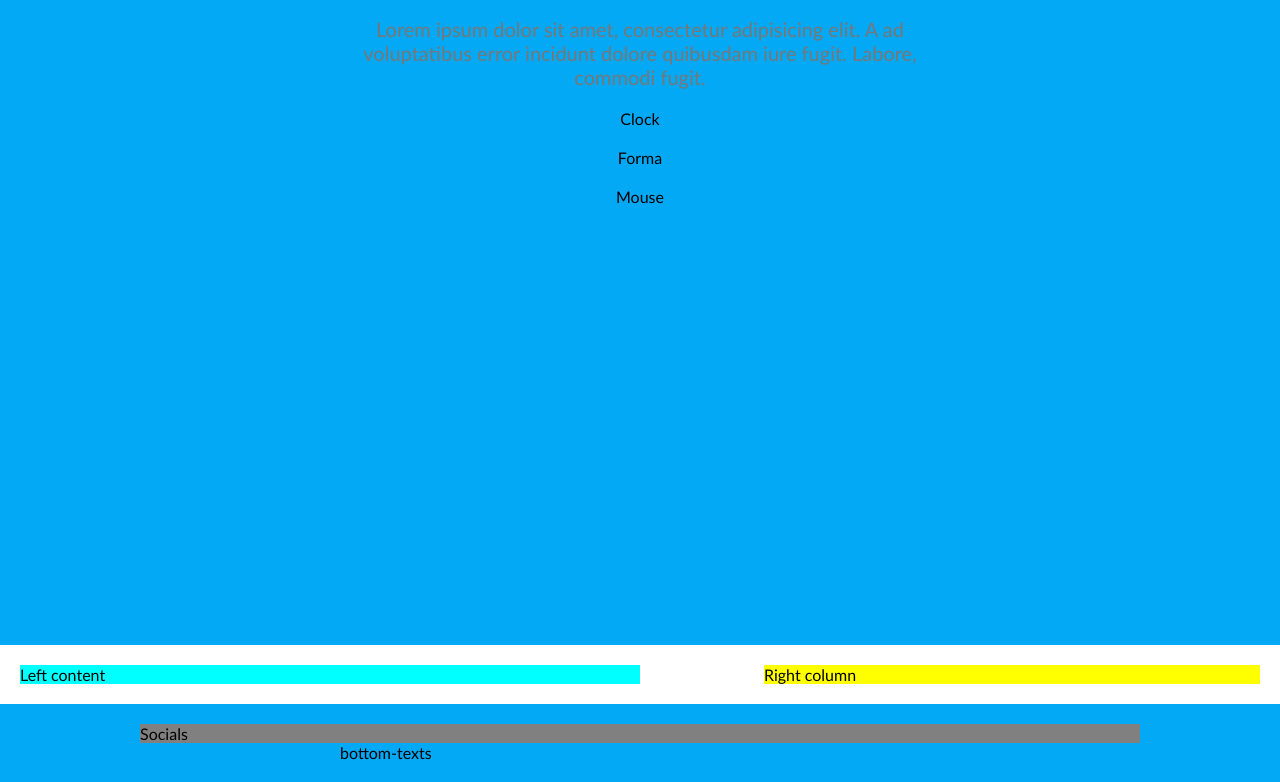
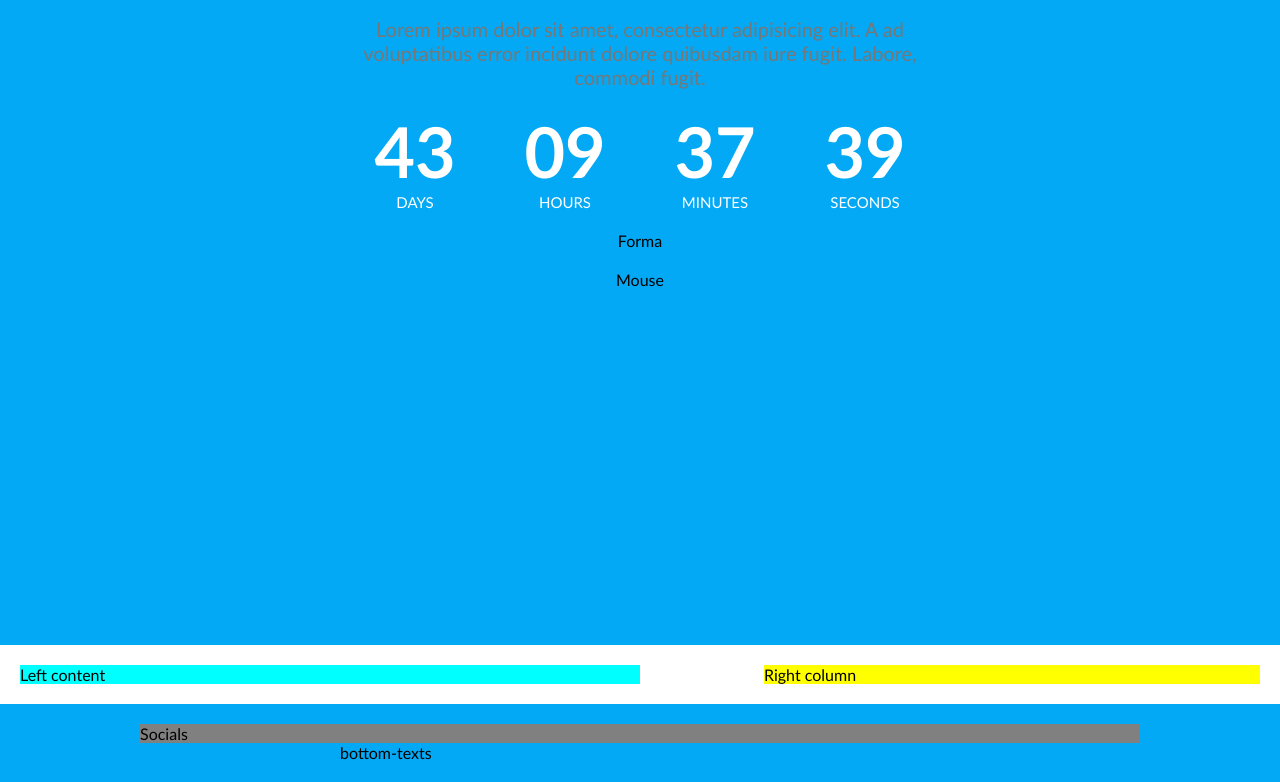
Before and after one commit to R3MIGIJUS/11-Comming-soon, a website: page index.html in a window 1280 px wide. Shown: the part 155-937 px from the top of the page. Drawn offline with Linux system fonts and the light colour scheme.

Commit message:
Static clock design

```diff
--- a/css/base/variables.css
+++ b/css/base/variables.css
@@ -4,5 +4,7 @@
 --secondary-color : #EA1E63;
 --dark-color: #000000;
 --grey-color: #777;
+--white-color: #fff;
+
 
 }
--- a/css/components/clock.css
+++ b/css/components/clock.css
@@ -0,0 +1,35 @@
+.clock {
+
+    display: flex;
+    flex-wrap: wrap;
+    width: 100%;
+    text-transform: uppercase;
+    color: var(--white-color);
+    font-size: 15px;
+    gap:30px 0;
+}
+
+.clock >.time >.value {
+
+    font-size: 70px;
+    font-weight: bold;
+
+}
+
+.clock >.time {
+
+flex-direction: column;
+width: 25%;
+}
+
+@media (max-width:520px){
+
+    .clock >.time {
+
+        flex-direction: column;
+        width: 50%;
+
+        }
+
+
+}
--- a/index.html
+++ b/index.html
@@ -14,7 +14,22 @@
             <h1 class="Title">Coming soon</h1>
             <p class="main-p">Lorem ipsum dolor sit amet, consectetur adipisicing elit. A ad voluptatibus error incidunt dolore quibusdam iure fugit. Labore, commodi fugit.</p>
             <div class="clock">
-                Clock
+                <div class="time">
+                    <div class="value">43</div>
+                    <div class="label">Days</div>
+                </div>
+                <div class="time">
+                    <div class="value">09</div>
+                    <div class="label">Hours</div>
+                </div>
+                <div class="time">
+                    <div class="value">37</div>
+                    <div class="label">Minutes</div>
+                </div>
+                <div class="time">
+                    <div class="value">39</div>
+                    <div class="label">Seconds</div>
+                 </div>
             </div>
             <form>
                 Forma
```
